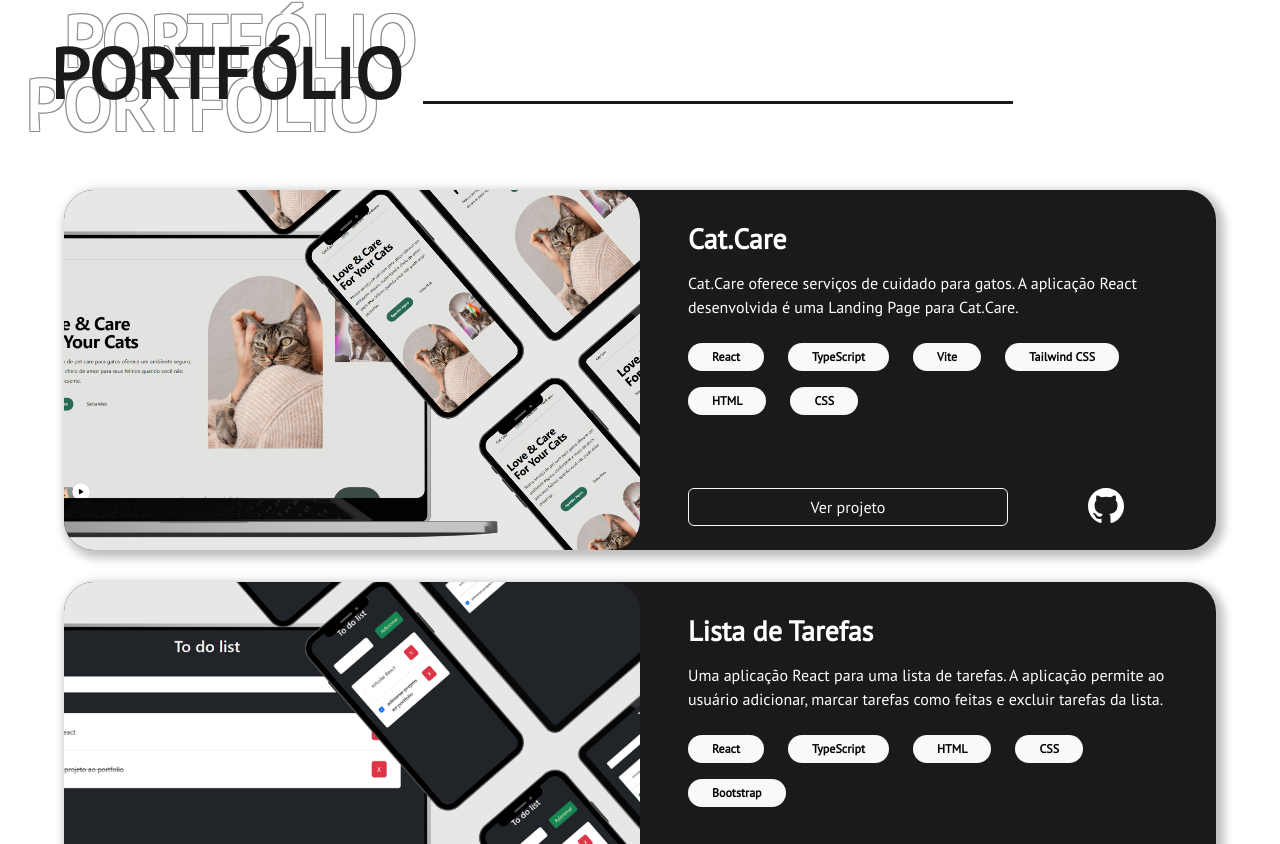
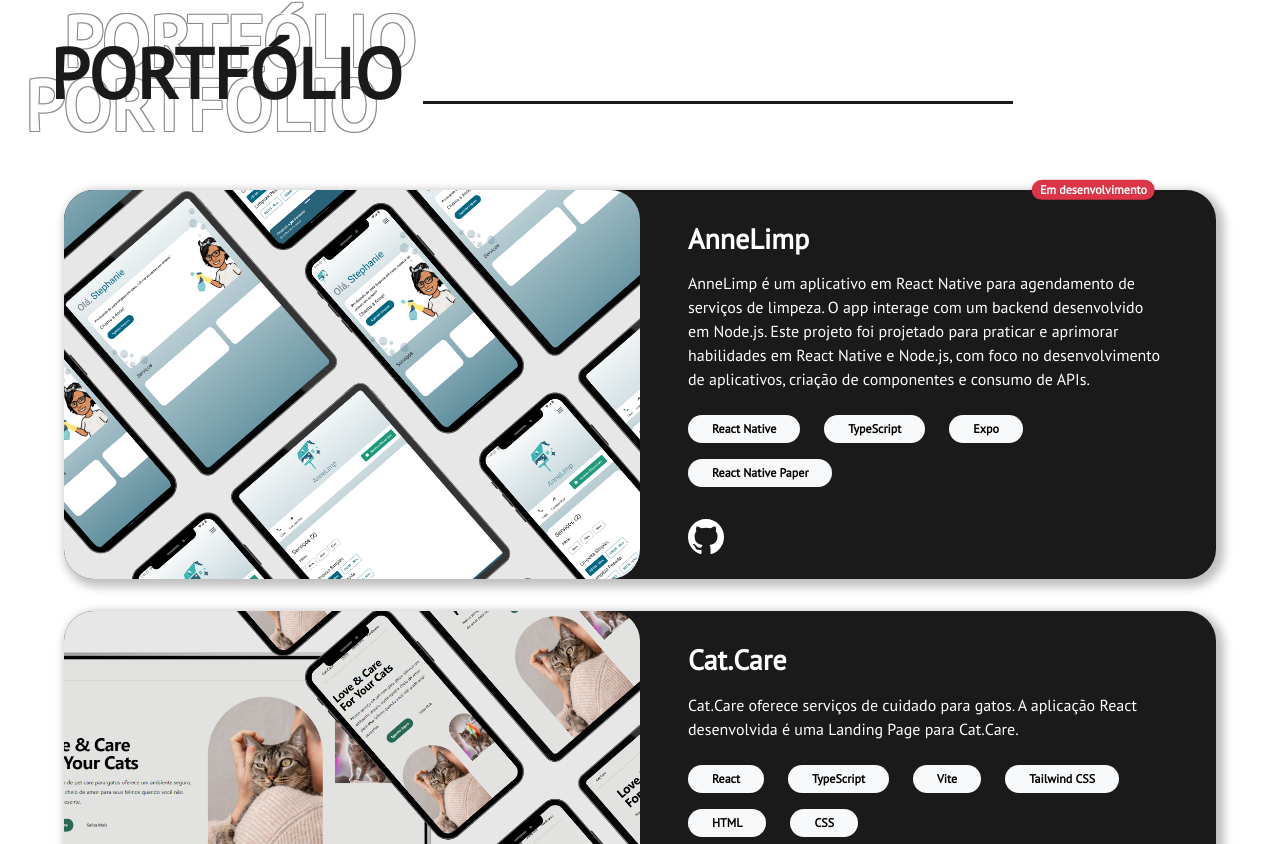
Before and after one commit to steph-cs/portfolio-angular, an Angular app: page / in a window 1280 px wide. Shown: the part 1536-2380 px from the top of the page. Built offline with nearby package versions, Linux system fonts and the light colour scheme.

Commit message:
✨ feat: update portfolioData

```diff
--- a/src/app/data/portfolioData.ts
+++ b/src/app/data/portfolioData.ts
@@ -3,6 +3,21 @@ export const portfolioData = {
     sectionTitle: 'portfolio',
     sectionId: 'portfolio',
     portfolioData: [
+      {
+        status: 'In development',
+        linkImage: 'assets/img/portfolio/anne-limp.png',
+        title: 'AnneLimp',
+        description:
+          'AnneLimp is a React Native application for booking cleaning services. The app interacts with a backend developed in Node.js. This project is designed to practice and enhance skills in React Native and Node.js, focusing on app development, component creation, and API consumption.',
+        tecnologies: [
+          'React Native',
+          'TypeScript',
+          'Expo',
+          'React Native Paper',
+        ],
+        linkPage: '',
+        linkRepo: 'https://github.com/steph-cs/AnneLimp',
+      },
       {
         status: '',
         linkImage: 'assets/img/portfolio/cat-care.png',
@@ -86,6 +101,21 @@ export const portfolioData = {
     sectionId: 'portfolio',
     portfolioData: [
       {
+        status: 'Em desenvolvimento',
+        linkImage: 'assets/img/portfolio/anne-limp.png',
+        title: 'AnneLimp',
+        description:
+          'AnneLimp é um aplicativo em React Native para agendamento de serviços de limpeza. O app interage com um backend desenvolvido em Node.js. Este projeto foi projetado para praticar e aprimorar habilidades em React Native e Node.js, com foco no desenvolvimento de aplicativos, criação de componentes e consumo de APIs.',
+        tecnologies: [
+          'React Native',
+          'TypeScript',
+          'Expo',
+          'React Native Paper',
+        ],
+        linkPage: '',
+        linkRepo: 'https://github.com/steph-cs/AnneLimp',
+      },
+      {
         status: '',
         linkImage: 'assets/img/portfolio/cat-care.png',
         title: 'Cat.Care',
--- a/src/app/fragments/card/card.component.html
+++ b/src/app/fragments/card/card.component.html
@@ -29,7 +29,7 @@
     </div>
 
     <div class="my-2 d-flex justify-content-between">
-      <a
+      <a *ngIf="linkPage"
         href="{{ linkPage }}"
         target="_blank"
         class="col-8 btn btn-outline-light"
```
Also changed, not shown: src/assets/img/portfolio/anne-limp.png (added).
